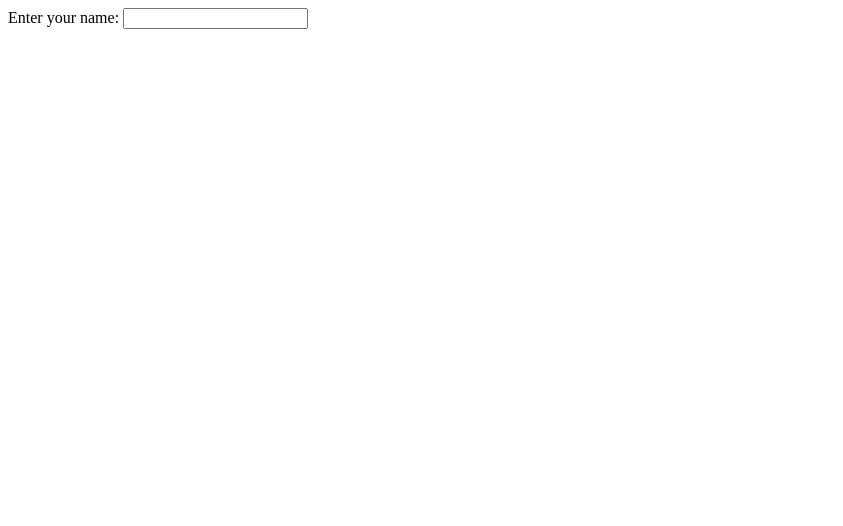
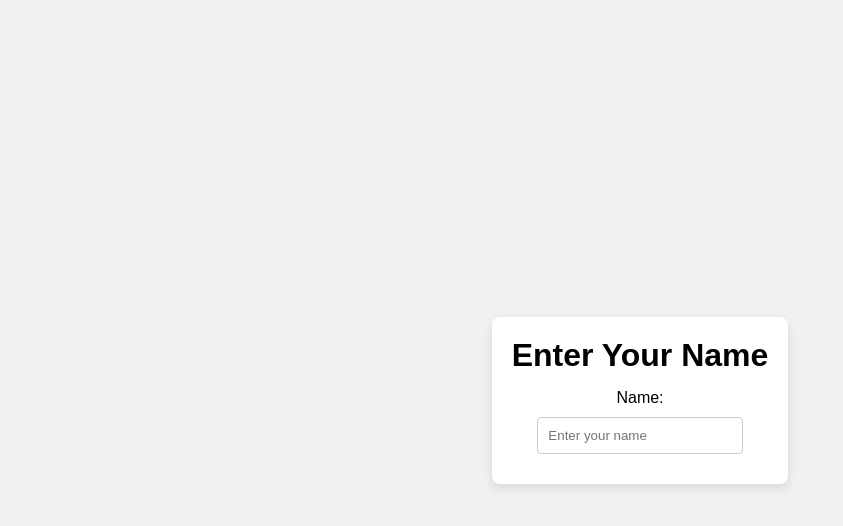
Before and after one commit to acciojob/capitalise-name-MAYANKSINGHCHAUHAN, a website: page main.html in a window 1280 px wide. Shown: the whole page, without its empty margins (0-843 px from the left). Drawn offline with Linux system fonts and the light colour scheme.

Commit message:
created a submission

```diff
--- a/main.html
+++ b/main.html
@@ -1,11 +1,18 @@
 <!DOCTYPE html>
-<html>
-  <head>
-  </head>
-  <body>
-    Enter your name: <input type="text" id="fname">
+<html lang="en">
+<head>
+    <meta charset="UTF-8">
+    <meta name="viewport" content="width=device-width, initial-scale=1.0">
+    <title>Capitalize Name</title>
+    <link rel="stylesheet" href="styles.css">
+</head>
+<body>
+    <div class="container">
+        <h1>Enter Your Name</h1>
+        <label for="fname">Name:</label>
+        <input type="text" id="fname" placeholder="Enter your name">
+    </div>
 
-	<script type="text/javascript" src="./script.js">
-	</script>
-  </body>
+    <script src="script.js"></script>
+</body>
 </html>
--- a/script.js
+++ b/script.js
@@ -1 +1,8 @@
-//your JS code here. If required.
+// Function to capitalize input value when the input field loses focus
+document.getElementById('fname').addEventListener('blur', function() {
+    // Get the current value of the input field
+    let inputValue = this.value;
+
+    // Convert the value to uppercase
+    this.value = inputValue.toUpperCase();
+});
--- a/styles.css
+++ b/styles.css
@@ -1 +1,35 @@
-/*  your css code here. If applicable */
+* {
+    margin: 0;
+    padding: 0;
+    box-sizing: border-box;
+}
+
+body {
+    font-family: Arial, sans-serif;
+    display: flex;
+    justify-content: center;
+    align-items: center;
+    height: 100vh;
+    background-color: #f0f0f0;
+}
+
+.container {
+    background-color: #fff;
+    padding: 20px;
+    border-radius: 8px;
+    box-shadow: 0 4px 8px rgba(0, 0, 0, 0.1);
+    text-align: center;
+}
+
+h1 {
+    margin-bottom: 15px;
+}
+
+input {
+    padding: 10px;
+    margin: 10px 0;
+    width: 80%;
+    max-width: 300px;
+    border: 1px solid #ccc;
+    border-radius: 4px;
+}
```
